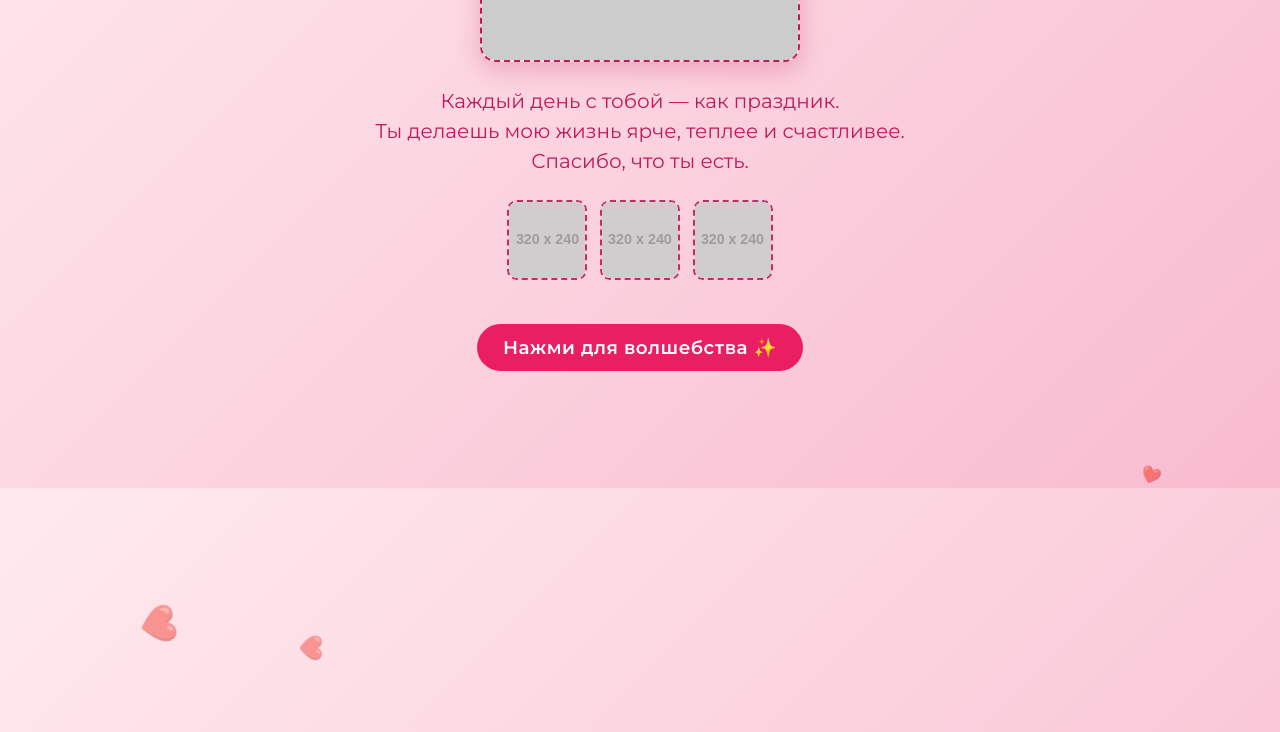
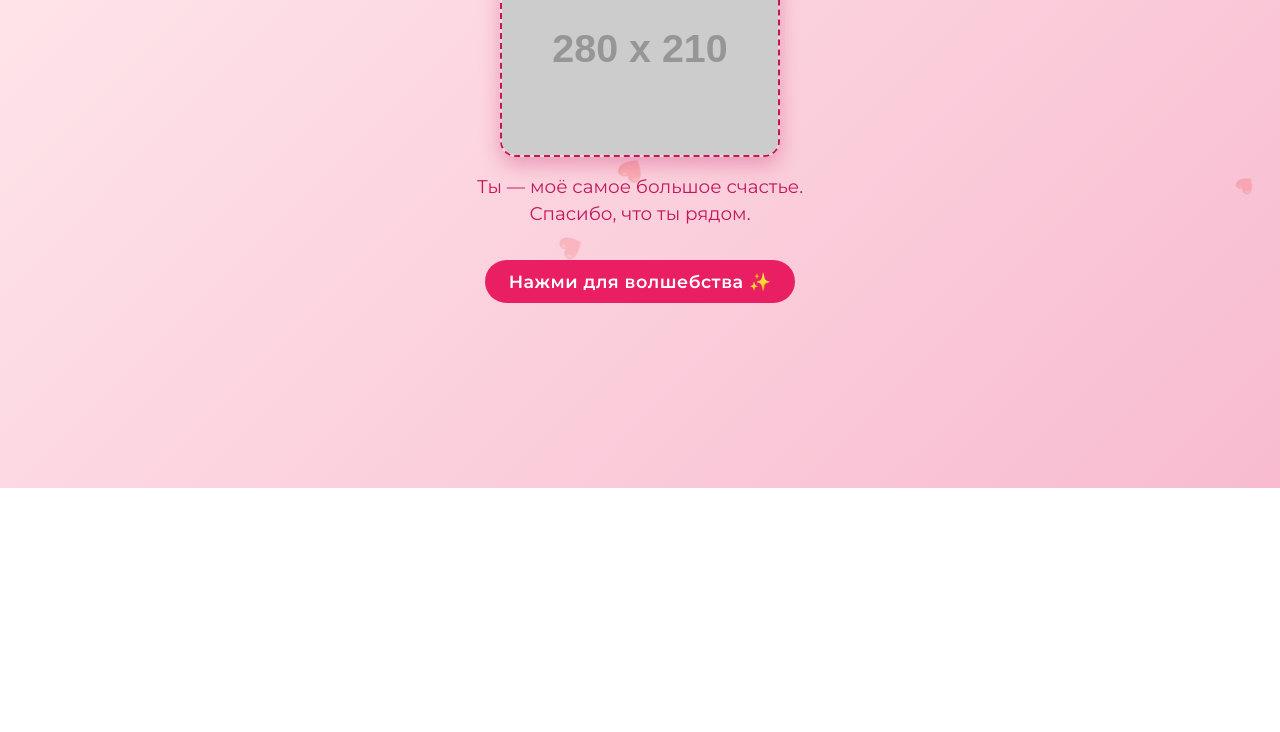
Before and after one commit to ArinAA-crazy/14fb, a plain HTML site: page index.html in a window 1280 px wide. Shown: the part 312-1044 px from the top of the page. After the commit the page ends 800 px from the top, so only its background shows below. Drawn offline with nearby package versions, Linux system fonts and the light colour scheme; placeholder pictures from the web are drawn by us.

Commit message:
Update index.html

```diff
--- a/index.html
+++ b/index.html
@@ -4,7 +4,7 @@
   <meta charset="UTF-8" />
   <meta name="viewport" content="width=device-width, initial-scale=1.0, maximum-scale=1.0, user-scalable=no" />
   <meta name="format-detection" content="telephone=no" />
-  <title>С днём Святого Валентина!</title>
+  <title>С Днём Святого Валентина!</title>
   <link href="https://fonts.googleapis.com/css2?family=Dancing+Script:wght@700&family=Montserrat:wght@400;600&display=swap" rel="stylesheet">
   <script src="https://cdn.jsdelivr.net/npm/canvas-confetti@1.9.2/dist/confetti.browser.min.js"></script>
   <style>
@@ -14,83 +14,65 @@
       box-sizing: border-box;
     }
 
+    html, body {
+      height: 100%;
+      overflow: hidden;
+    }
+
     body {
       font-family: 'Montserrat', sans-serif;
       background: linear-gradient(135deg, #ffebee, #f8bbd0);
       color: #c2185b;
-      min-height: 100vh;
-      overflow-x: hidden;
       position: relative;
-      padding: 0;
+      display: flex;
+      justify-content: center;
+      align-items: center;
+      text-align: center;
+      padding: 1rem;
     }
 
-    .container {
-      max-width: 100%;
-      margin: 0 auto;
-      padding: 1.5rem;
-      text-align: center;
+    .content {
+      z-index: 10;
+      max-width: 90%;
+      width: 100%;
     }
 
     h1 {
       font-family: 'Dancing Script', cursive;
-      font-size: clamp(2rem, 8vw, 3.2rem);
-      margin: 1.5rem 0;
-      animation: fadeIn 1.2s ease-out;
+      font-size: clamp(1.8rem, 7vw, 2.8rem);
+      margin-bottom: 1.2rem;
+      animation: fadeIn 1s ease-out;
       line-height: 1.2;
     }
 
     .photo {
-      width: 90%;
-      max-width: 320px;
+      width: 80%;
+      max-width: 280px;
       height: auto;
       border-radius: 16px;
-      box-shadow: 0 8px 24px rgba(194, 24, 91, 0.25);
-      margin: 1.2rem auto;
+      box-shadow: 0 8px 20px rgba(194, 24, 91, 0.3);
+      margin: 0.8rem auto;
       display: block;
-      animation: floatIn 1.5s ease-out;
+      animation: floatIn 1.2s ease-out;
     }
 
     .message {
-      font-size: clamp(1rem, 4.5vw, 1.25rem);
+      font-size: clamp(0.95rem, 4.2vw, 1.15rem);
       line-height: 1.5;
-      margin: 1.5rem 0;
+      margin: 1rem 0;
       padding: 0 0.5rem;
-      animation: fadeIn 1.8s ease-out;
-    }
-
-    .gallery {
-      display: flex;
-      justify-content: center;
-      flex-wrap: wrap;
-      gap: 0.8rem;
-      margin: 1.5rem 0;
-    }
-
-    .gallery img {
-      width: 80px;
-      height: 80px;
-      object-fit: cover;
-      border-radius: 10px;
-      opacity: 0.9;
-      transition: transform 0.25s, box-shadow 0.25s;
-    }
-
-    .gallery img:hover,
-    .gallery img:focus {
-      transform: scale(1.12);
-      opacity: 1;
-      box-shadow: 0 5px 10px rgba(194, 24, 91, 0.35);
+      animation: fadeIn 1.4s ease-out;
     }
 
     button {
       background: #e91e63;
       color: white;
       border: none;
-      padding: 12px 26px;
-      font-size: clamp(1rem, 4.8vw, 1.15rem);
+      padding: 11px 24px;
+      font-size: clamp(0.95rem, 4.5vw, 1.1rem);
       border-radius: 50px;
       cursor: pointer;
-      margin: 1.2rem 0;
+      margin-top: 1rem;
       transition: background 0.25s;
       font-family: 'Montserrat', sans-serif;
       font-weight: 600;
@@ -99,42 +81,39 @@
     }
 
     button:active {
-      transform: scale(0.98);
-    }
-
-    button:hover {
-      background: #ad1457;
+      transform: scale(0.97);
     }
 
     /* Анимации */
     @keyframes fadeIn {
-      from { opacity: 0; transform: translateY(15px); }
+      from { opacity: 0; transform: translateY(12px); }
       to { opacity: 1; transform: translateY(0); }
     }
 
     @keyframes floatIn {
-      from { opacity: 0; transform: translateY(30px) scale(0.92); }
+      from { opacity: 0; transform: translateY(20px) scale(0.9); }
       to { opacity: 1; transform: translateY(0) scale(1); }
     }
 
-    /* Летающие сердечки */
+    /* Сердечки — теперь по всему viewport */
     .heart {
       position: absolute;
-      font-size: clamp(1rem, 4vw, 1.8rem);
-      opacity: 0.65;
-      z-index: -1;
+      top: -30px;
+      font-size: clamp(1rem, 4vw, 1.6rem);
+      opacity: 0.6;
+      z-index: 1;
+      pointer-events: none;
       animation: fall linear forwards;
-      pointer-events: none;
     }
 
     @keyframes fall {
       to {
-        transform: translateY(110vh) rotate(360deg);
+        transform: translateY(calc(100vh + 50px)) rotate(360deg);
         opacity: 0;
       }
     }
 
-    /* Убираем выделение при долгом тапе */
+    /* Запрет выделения */
     body {
       -webkit-touch-callout: none;
       -webkit-user-select: none;
@@ -145,65 +124,53 @@
   </style>
 </head>
 <body>
-  <div class="container">
+  <!-- Контент поверх фона -->
+  <div class="content">
     <h1>С Днём Святого Валентина, любимая! ❤️</h1>
-
     <img src="photo1.jpg" alt="Ты и я" class="photo">
-
     <p class="message">
-      Каждый день с тобой — как праздник.<br>
-      Ты делаешь мою жизнь ярче, теплее и счастливее.<br>
-      Спасибо, что ты есть.
+      Ты — моё самое большое счастье.<br>
+      Спасибо, что ты рядом.
     </p>
-
-    <div class="gallery">
-      <img src="photo2.jpg" alt="Момент 1">
-      <img src="photo3.jpg" alt="Момент 2">
-      <img src="photo4.jpg" alt="Момент 3">
-    </div>
-
     <button id="confettiBtn">Нажми для волшебства ✨</button>
   </div>
 
   <script>
-    // Летающие сердечки
+    // Летающие сердечки по всему экрану
     function createHeart() {
       const heart = document.createElement('div');
       heart.innerHTML = '❤️';
       heart.className = 'heart';
       heart.style.left = Math.random() * 100 + 'vw';
-      heart.style.fontSize = (Math.random() * 24 + 16) + 'px';
-      heart.style.animationDuration = (Math.random() * 6 + 4) + 's';
+      heart.style.fontSize = (Math.random() * 20 + 14) + 'px';
+      heart.style.animationDuration = (Math.random() * 5 + 4) + 's';
       document.body.appendChild(heart);
 
-      setTimeout(() => {
-        heart.remove();
-      }, 10000);
+      // Удаляем после анимации
+      setTimeout(() => heart.remove(), 10000);
     }
 
-    // Запуск сердец каждые 500–800 мс
-    setInterval(createHeart, Math.random() * 300 + 500);
+    // Создаём сердечки каждые 400–700 мс
+    setInterval(createHeart, Math.random() * 300 + 400);
 
-    // Конфетти
+    // Конфетти при нажатии
     document.getElementById('confettiBtn').addEventListener('click', () => {
-      const duration = 3 * 1000;
-      const end = Date.now() + duration;
-
+      const end = Date.now() + 2500;
       const colors = ['#e91e63', '#f48fb1', '#ff4081', '#ec407a'];
 
       (function frame() {
         confetti({
-          particleCount: 3,
+          particleCount: 2,
           angle: 60,
-          spread: 80,
-          origin: { x: 0, y: 0.8 },
+          spread: 55,
+          origin: { x: 0 },
           colors: colors
         });
         confetti({
-          particleCount: 3,
+          particleCount: 2,
           angle: 120,
-          spread: 80,
-          origin: { x: 1, y: 0.8 },
+          spread: 55,
+          origin: { x: 1 },
           colors: colors
         });
 
@@ -212,12 +179,11 @@
     });
 
     // Заглушка для фото
-    document.querySelectorAll('img').forEach(img => {
-      img.onerror = () => {
-        img.src = 'https://via.placeholder.com/320x240/f8bbd0/c2185b?text=❤️';
-        img.style.border = '2px dashed #c2185b';
-      };
-    });
+    document.querySelector('.photo').onerror = () => {
+      const img = document.querySelector('.photo');
+      img.src = 'https://via.placeholder.com/280x210/f8bbd0/c2185b?text=❤️';
+      img.style.border = '2px dashed #c2185b';
+    };
   </script>
 </body>
 </html>
```
